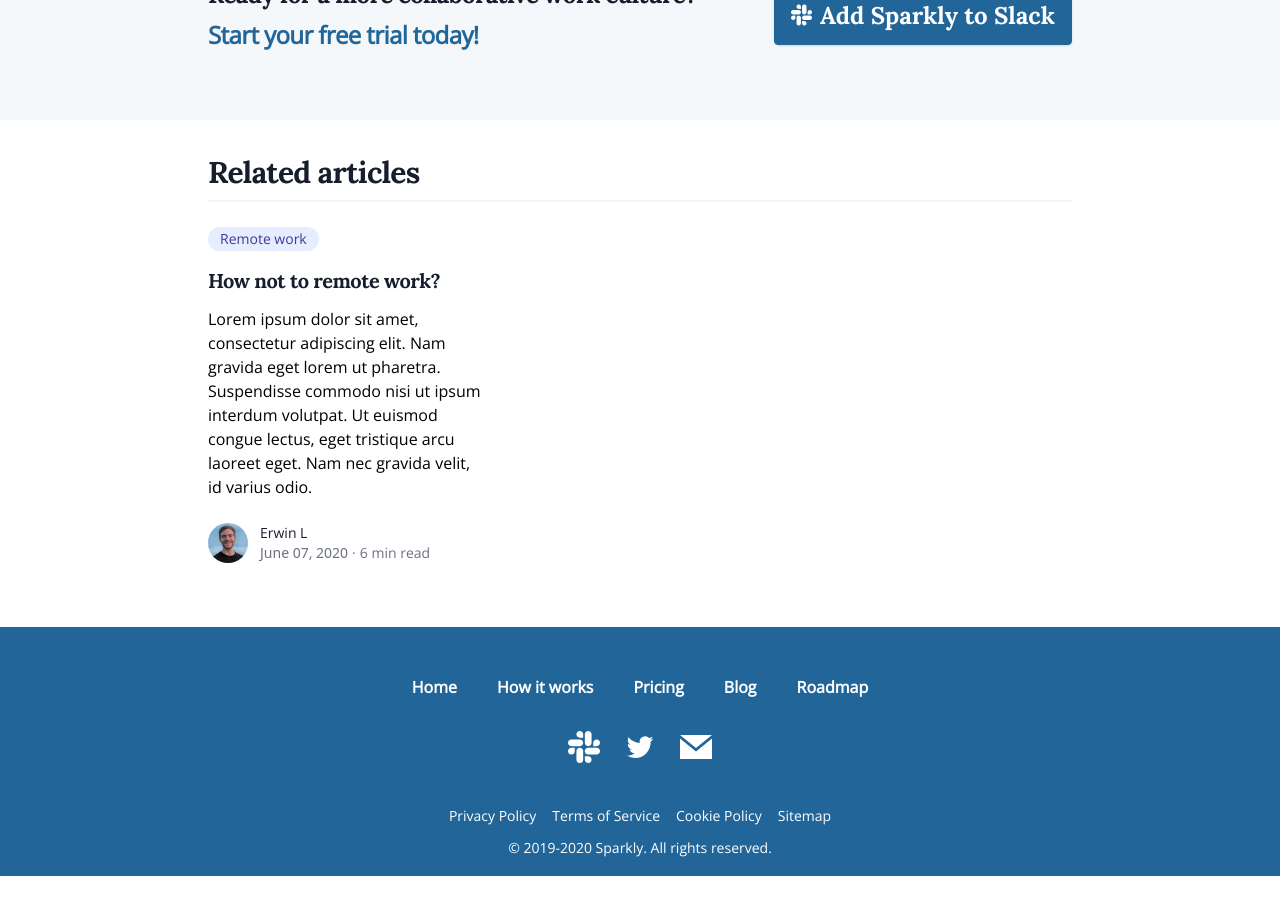
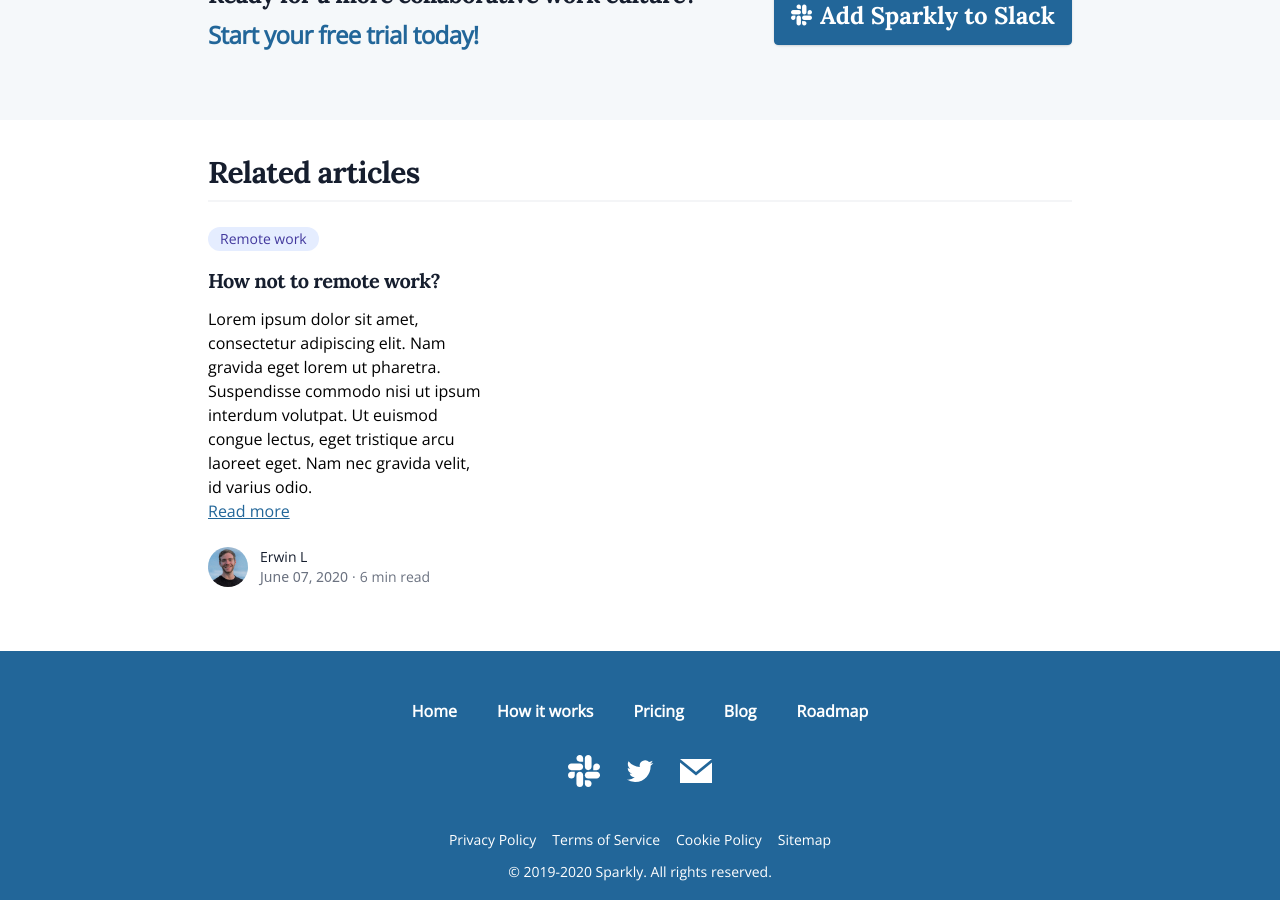
Before and after one commit to Sparklybot/sparklybot.github.io, a Jekyll site: the page built from _posts/2020-06-08-how-to-remote-work.md, in a window 1280 px wide and 900 px high, scrolled down 1209 px. Built offline with Jekyll 4.4.1, drawn with Linux system fonts in a browser that asks for light colours; nearby versions of some CDN libraries; comment, search, counter and statistics services are not loaded; before the commit the page ends 2085 px from its top, so only the background shows below that.

Commit message:
add classes for analytics

```diff
--- a/_layouts/category.html
+++ b/_layouts/category.html
@@ -16,7 +16,7 @@
                     {{ post.date | date: '%B %d, %Y' }}
                 </time>
             </p>
-            <a href="{{ post.url }}" class="block">
+            <a href="{{ post.url }}" class="category block">
                 <h3 class="mt-2 text-xl leading-7 font-semibold text-gray-900">
                     {{ post.title }}
                 </h3>
@@ -25,7 +25,7 @@
                 </p>
             </a>
             <div class="mt-3">
-                <a href="{{ post.url }}" class="text-base leading-6 font-semibold text-indigo-600 hover:text-indigo-500 transition ease-in-out duration-150">
+                <a href="{{ post.url }}" class="category text-base leading-6 font-semibold text-indigo-600 hover:text-indigo-500 transition ease-in-out duration-150">
                     Read full article
                 </a>
             </div>
--- a/_layouts/post.html
+++ b/_layouts/post.html
@@ -10,7 +10,7 @@
         <p class="mt-3 max-w-4xl mx-auto text-base leading-7 text-gray-500 sm:mt-4">
             Published: {{ page.date | date: '%B %d, %Y' }} &middot; Read time: {{ page.duration }}
         </p>
-        <a class="mt-3 max-w-4xl mx-auto text-sm leading-7 text-gray-500 sm:mt-4" href="/">
+        <a class="return-overview mt-3 max-w-4xl mx-auto text-sm leading-7 text-gray-500 sm:mt-4" href="/">
             Return to blog overview
         </a>
     </div>
@@ -33,7 +33,7 @@
         </h2>
         <div class="mt-8 flex lg:flex-shrink-0 lg:mt-0">
             <div class="inline-flex rounded-md shadow">
-                <a id="install-link-free" href="https://sparklybot.com/auth/install" class="text-center text-2xl font-title font-semibold inline-block px-4 py-4 mx-auto leading-none border rounded text-white bg-primary border-primary hover:underline">
+                <a id="blog-cta" href="https://sparklybot.com/auth/install" class="text-center text-2xl font-title font-semibold inline-block px-4 py-4 mx-auto leading-none border rounded text-white bg-primary border-primary hover:underline">
                     <i class="fab fa-slack mr-2"></i>Add Sparkly to Slack
                 </a>
             </div>
@@ -55,15 +55,18 @@
                 <div>
                     {% assign firstRelatedCategory = related.categories | first %}
                     <span class="inline-flex items-center px-3 py-0.5 rounded-full text-sm font-medium leading-5 bg-indigo-100 text-indigo-800">
-                        <a href="/category/{{ firstRelatedCategory }}">{{ firstRelatedCategory | capitalize | replace: '-', ' ' }}</a>
+                        <a href="/category/{{ firstRelatedCategory }}" class="related-category">{{ firstRelatedCategory | capitalize | replace: '-', ' ' }}</a>
                     </span>
                 </div>
-                <a href="#" class="block">
+                <a href="{{ related.url }}" class="related-blog-article block">
                     <h3 class="mt-4 text-xl leading-7 font-semibold text-gray-900">
                         {{ related.title }}
                     </h3>
                     <p class="mt-3 text-base leading-6 text-gray-500">
                         {{ related.excerpt }}
+                    </p>
+                    <p class="text-base leading-6 text-primary underline hover:text-bold">
+                        Read more
                     </p>
                 </a>
                 <div class="mt-6 flex items-center">
```
Also changed, not shown: _layouts/page.html (+5 -3 lines), 4 other files.
